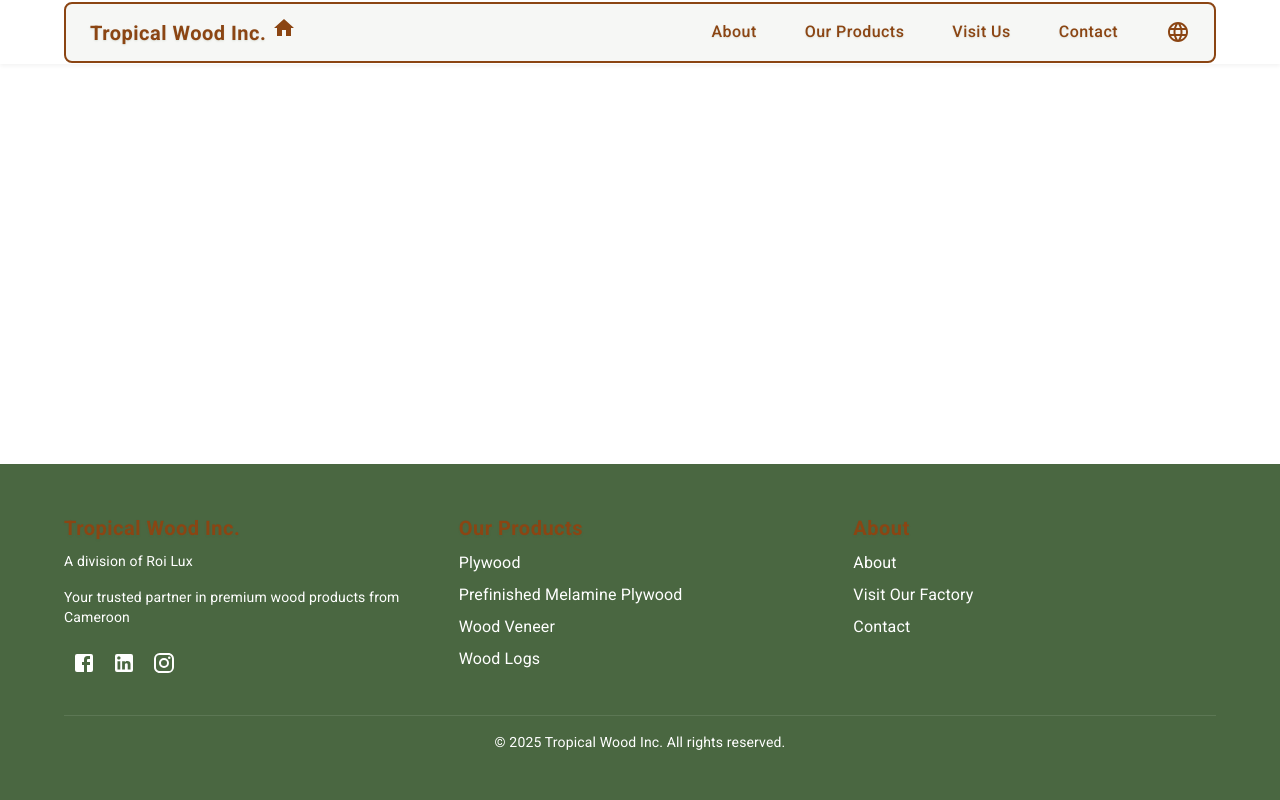
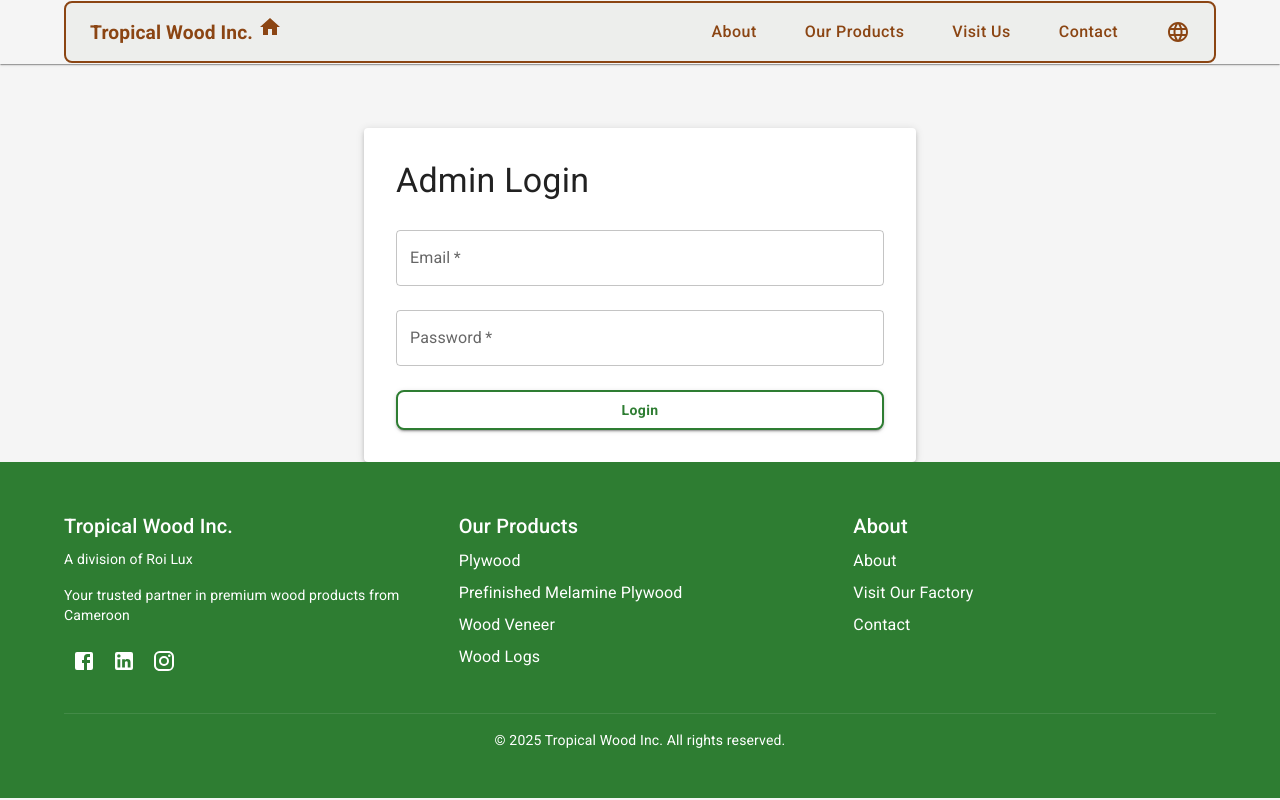
Before and after one commit to appfrabric/twood, a React (Create React App) app in the folder frontend/: page /admin/login in a window 1280 px wide. Built offline with nearby package versions, Linux system fonts and the light colour scheme.

Commit message:
feat: admin authentication and theme updates - Add AdminLogin component for authentication - Update Admin component with proper auth flow - Restore green theme colors - Update button styles to match theme

```diff
--- a/frontend/src/App.js
+++ b/frontend/src/App.js
@@ -1,9 +1,8 @@
 import React from 'react';
 import { BrowserRouter as Router, Routes, Route } from 'react-router-dom';
-import { ThemeProvider } from '@mui/material/styles';
+import { ThemeProvider, createTheme } from '@mui/material/styles';
 import CssBaseline from '@mui/material/CssBaseline';
 import { I18nextProvider } from 'react-i18next';
-import theme from './theme';
 import i18n from './i18n';
 import Navbar from './components/Navbar';
 import Footer from './components/Footer';
@@ -13,7 +12,44 @@ import Products from './pages/Products';
 import Visit from './pages/Visit';
 import Contact from './pages/Contact';
 import Admin from './pages/Admin';
-import { Box } from '@mui/material';
+import AdminLogin from './pages/AdminLogin';
+
+const theme = createTheme({
+  palette: {
+    primary: {
+      main: '#2E7D32', // Green
+    },
+    secondary: {
+      main: '#1B5E20', // Dark Green
+    },
+    background: {
+      default: '#F5F5F5',
+    },
+  },
+  typography: {
+    fontFamily: '"Roboto", "Helvetica", "Arial", sans-serif',
+    h1: {
+      fontWeight: 700,
+    },
+    h2: {
+      fontWeight: 600,
+    },
+    h3: {
+      fontWeight: 600,
+    },
+  },
+  components: {
+    MuiButton: {
+      styleOverrides: {
+        root: {
+          borderRadius: 8,
+          textTransform: 'none',
+          fontWeight: 600,
+        },
+      },
+    },
+  },
+});
 
 const App = () => {
   return (
@@ -21,15 +57,7 @@ const App = () => {
       <ThemeProvider theme={theme}>
         <CssBaseline />
         <Router>
-          <Box
-            sx={{
-              display: 'flex',
-              flexDirection: 'column',
-              minHeight: '100vh',
-            }}
-          >
           <Navbar />
-            <Box sx={{ flexGrow: 1 }}>
           <Routes>
             <Route path="/" element={<Home />} />
             <Route path="/about" element={<About />} />
@@ -37,10 +65,9 @@ const App = () => {
             <Route path="/visit" element={<Visit />} />
             <Route path="/contact" element={<Contact />} />
             <Route path="/admin" element={<Admin />} />
+            <Route path="/admin/login" element={<AdminLogin />} />
           </Routes>
-            </Box>
           <Footer />
-          </Box>
         </Router>
       </ThemeProvider>
     </I18nextProvider>
--- a/frontend/src/pages/Admin.js
+++ b/frontend/src/pages/Admin.js
@@ -24,11 +24,13 @@ import {
 } from '@mui/material';
 import { useTranslation } from 'react-i18next';
 import { motion } from 'framer-motion';
+import { useNavigate } from 'react-router-dom';
 
 const MotionBox = motion(Box);
 
 const Admin = () => {
   const { t } = useTranslation();
+  const navigate = useNavigate();
   const [contactForms, setContactForms] = useState([]);
   const [selectedForm, setSelectedForm] = useState(null);
   const [openDialog, setOpenDialog] = useState(false);
@@ -37,10 +39,12 @@ const Admin = () => {
   const [token, setToken] = useState(localStorage.getItem('token'));
 
   useEffect(() => {
-    if (token) {
-      fetchContactForms();
+    if (!token) {
+      navigate('/admin/login');
+      return;
     }
-  }, [token]);
+    fetchContactForms();
+  }, [token, navigate]);
 
   const fetchContactForms = async () => {
     try {
@@ -49,6 +53,12 @@ const Admin = () => {
           'Authorization': `Bearer ${token}`
         }
       });
+      if (response.status === 401) {
+        localStorage.removeItem('token');
+        setToken(null);
+        navigate('/admin/login');
+        return;
+      }
       if (!response.ok) {
         throw new Error('Failed to fetch contact forms');
       }
@@ -69,6 +79,12 @@ const Admin = () => {
         },
         body: JSON.stringify({ status })
       });
+      if (response.status === 401) {
+        localStorage.removeItem('token');
+        setToken(null);
+        navigate('/admin/login');
+        return;
+      }
       if (!response.ok) {
         throw new Error('Failed to update status');
       }
@@ -93,6 +109,7 @@ const Admin = () => {
       const data = await response.json();
       localStorage.setItem('token', data.access_token);
       setToken(data.access_token);
+      navigate('/admin');
     } catch (error) {
       setError(error.message);
     }
@@ -178,6 +195,16 @@ const Admin = () => {
                       setStatus(form.status);
                       setOpenDialog(true);
                     }}
+                    sx={{
+                      bgcolor: 'white',
+                      color: '#2E7D32',
+                      border: '2px solid #2E7D32',
+                      '&:hover': {
+                        bgcolor: '#1B5E20',
+                        color: 'white',
+                        border: '2px solid #2E7D32',
+                      },
+                    }}
                   >
                     Update Status
                   </Button>
@@ -206,7 +233,20 @@ const Admin = () => {
         </DialogContent>
         <DialogActions>
           <Button onClick={() => setOpenDialog(false)}>Cancel</Button>
-          <Button onClick={handleStatusChange} variant="contained">
+          <Button
+            onClick={handleStatusChange}
+            variant="contained"
+            sx={{
+              bgcolor: 'white',
+              color: '#2E7D32',
+              border: '2px solid #2E7D32',
+              '&:hover': {
+                bgcolor: '#1B5E20',
+                color: 'white',
+                border: '2px solid #2E7D32',
+              },
+            }}
+          >
             Update
           </Button>
         </DialogActions>
--- /dev/null
+++ b/frontend/src/pages/AdminLogin.js
@@ -0,0 +1,91 @@
+import React, { useState, useEffect } from 'react';
+import {
+  Container,
+  Paper,
+  Typography,
+  TextField,
+  Button,
+  Alert,
+} from '@mui/material';
+import { useNavigate } from 'react-router-dom';
+
+const AdminLogin = () => {
+  const navigate = useNavigate();
+  const [error, setError] = useState('');
+  const [token, setToken] = useState(localStorage.getItem('token'));
+
+  useEffect(() => {
+    if (token) {
+      navigate('/admin');
+    }
+  }, [token, navigate]);
+
+  const handleLogin = async (event) => {
+    event.preventDefault();
+    const formData = new FormData(event.target);
+    try {
+      const response = await fetch('/api/token', {
+        method: 'POST',
+        body: formData
+      });
+      if (!response.ok) {
+        throw new Error('Invalid credentials');
+      }
+      const data = await response.json();
+      localStorage.setItem('token', data.access_token);
+      setToken(data.access_token);
+      navigate('/admin');
+    } catch (error) {
+      setError(error.message);
+    }
+  };
+
+  return (
+    <Container maxWidth="sm" sx={{ mt: 8 }}>
+      <Paper elevation={3} sx={{ p: 4 }}>
+        <Typography variant="h4" gutterBottom>
+          Admin Login
+        </Typography>
+        {error && <Alert severity="error" sx={{ mb: 2 }}>{error}</Alert>}
+        <form onSubmit={handleLogin}>
+          <TextField
+            fullWidth
+            label="Email"
+            name="username"
+            type="email"
+            margin="normal"
+            required
+          />
+          <TextField
+            fullWidth
+            label="Password"
+            name="password"
+            type="password"
+            margin="normal"
+            required
+          />
+          <Button
+            type="submit"
+            variant="contained"
+            fullWidth
+            sx={{
+              mt: 2,
+              bgcolor: 'white',
+              color: '#2E7D32',
+              border: '2px solid #2E7D32',
+              '&:hover': {
+                bgcolor: '#1B5E20',
+                color: 'white',
+                border: '2px solid #2E7D32',
+              },
+            }}
+          >
+            Login
+          </Button>
+        </form>
+      </Paper>
+    </Container>
+  );
+};
+
+export default AdminLogin;
```
Lines whose indentation alone changed are shown as unchanged.
